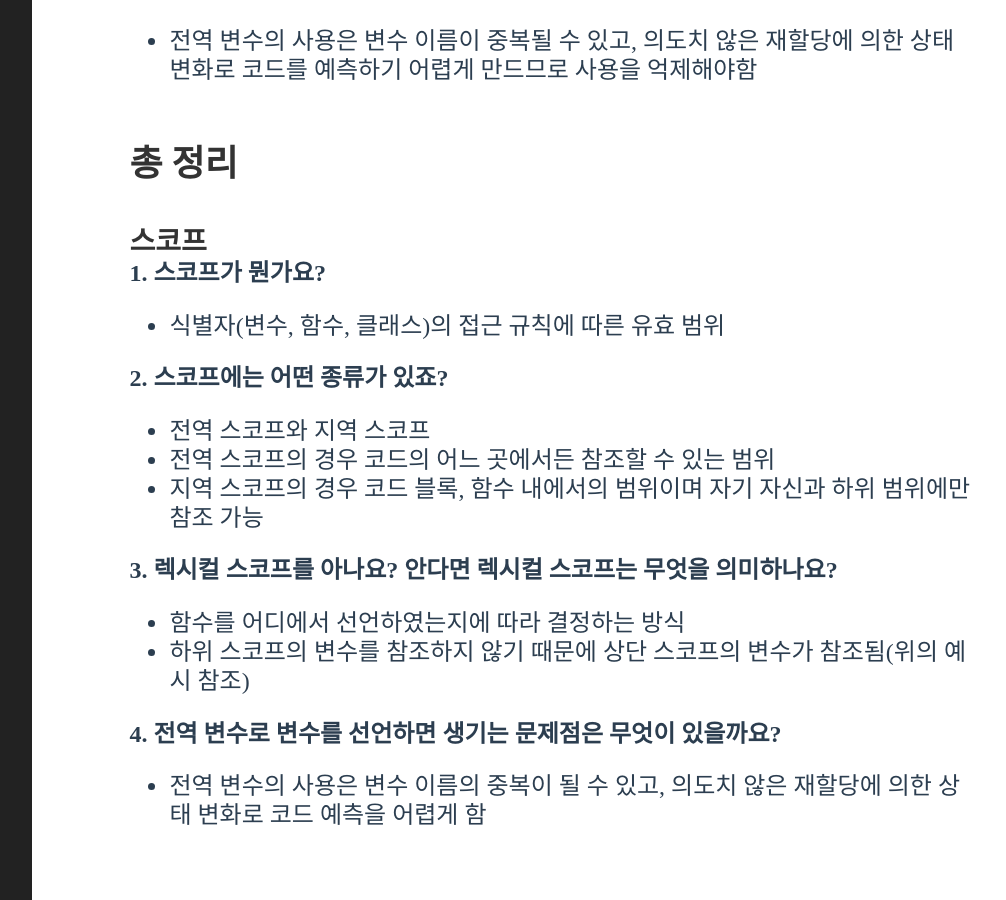
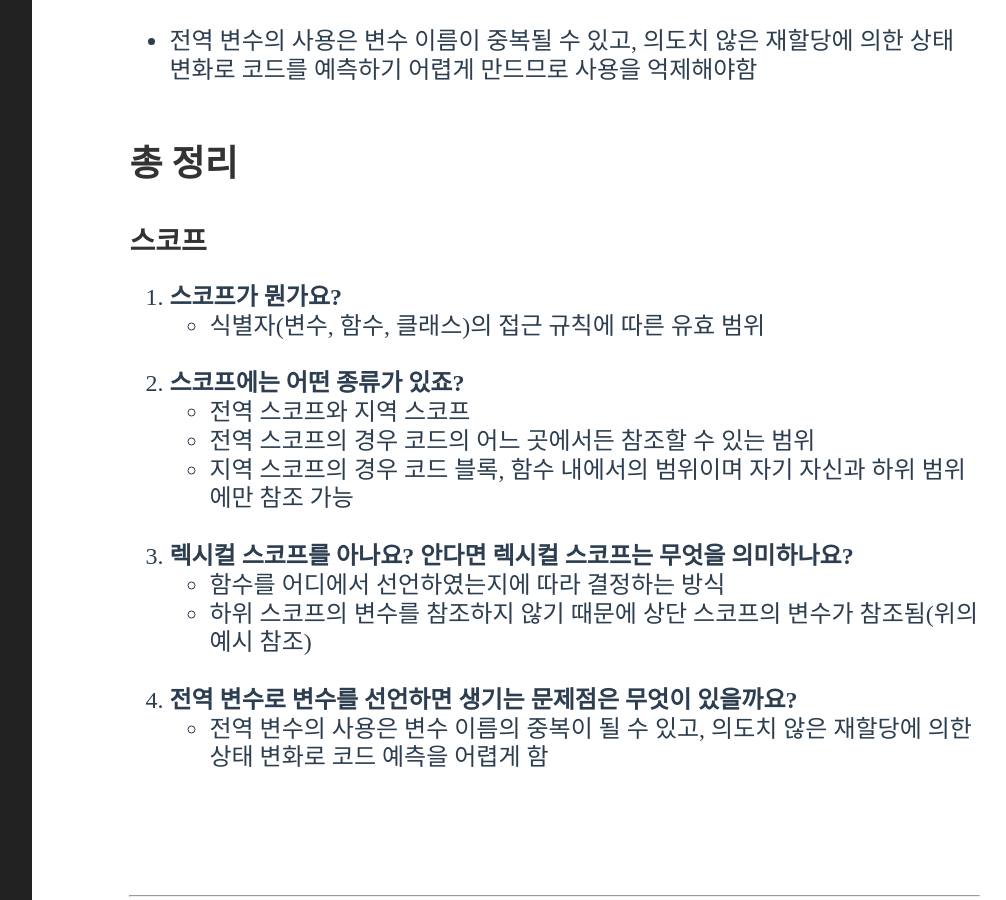
Before and after one commit to zinnli/zinnli.github.io, a Jekyll site: the page built from _posts/JavaScript/2022-11-29-JS_study_04.markdown, in a window 1280 px wide and 900 px high, scrolled down 4671 px. Shown: the whole window, without its empty margins (203-1209 px from the left). Built offline with Jekyll 4.4.1, drawn with Linux system fonts in a browser that asks for light colours; some web fonts are replaced.

```diff
--- a/_posts/JavaScript/2022-11-29-JS_study_04.markdown
+++ b/_posts/JavaScript/2022-11-29-JS_study_04.markdown
@@ -183,24 +183,24 @@ category: JavaScript
 
 ### **스코프**
 
-**1. 스코프가 뭔가요?**
+1. **스코프가 뭔가요?**
 
-- 식별자(변수, 함수, 클래스)의 접근 규칙에 따른 유효 범위
+   - 식별자(변수, 함수, 클래스)의 접근 규칙에 따른 유효 범위<br/><br/>
 
-**2. 스코프에는 어떤 종류가 있죠?**
+2. **스코프에는 어떤 종류가 있죠?**
 
-- 전역 스코프와 지역 스코프
-- 전역 스코프의 경우 코드의 어느 곳에서든 참조할 수 있는 범위
-- 지역 스코프의 경우 코드 블록, 함수 내에서의 범위이며 자기 자신과 하위 범위에만 참조 가능
+   - 전역 스코프와 지역 스코프
+   - 전역 스코프의 경우 코드의 어느 곳에서든 참조할 수 있는 범위
+   - 지역 스코프의 경우 코드 블록, 함수 내에서의 범위이며 자기 자신과 하위 범위에만 참조 가능<br/><br/>
 
-**3. 렉시컬 스코프를 아나요? 안다면 렉시컬 스코프는 무엇을 의미하나요?**
+3. **렉시컬 스코프를 아나요? 안다면 렉시컬 스코프는 무엇을 의미하나요?**
 
-- 함수를 어디에서 선언하였는지에 따라 결정하는 방식
-- 하위 스코프의 변수를 참조하지 않기 때문에 상단 스코프의 변수가 참조됨(위의 예시 참조)
+   - 함수를 어디에서 선언하였는지에 따라 결정하는 방식
+   - 하위 스코프의 변수를 참조하지 않기 때문에 상단 스코프의 변수가 참조됨(위의 예시 참조)<br/><br/>
 
-**4. 전역 변수로 변수를 선언하면 생기는 문제점은 무엇이 있을까요?**
+4. **전역 변수로 변수를 선언하면 생기는 문제점은 무엇이 있을까요?**
 
-- 전역 변수의 사용은 변수 이름의 중복이 될 수 있고, 의도치 않은 재할당에 의한 상태 변화로 코드 예측을 어렵게 함
+   - 전역 변수의 사용은 변수 이름의 중복이 될 수 있고, 의도치 않은 재할당에 의한 상태 변화로 코드 예측을 어렵게 함<br/><br/>
 
 <br/><br/>
 
```
Also changed, not shown: _posts/JavaScript/2022-10-09-JavaScript-base_02.markdown (renamed from _posts/React/2022-10-09-React-base_02.markdown, +15 -15 lines), _posts/React/2022-12-22-React_02.markdown (added, +75 -0 lines).
